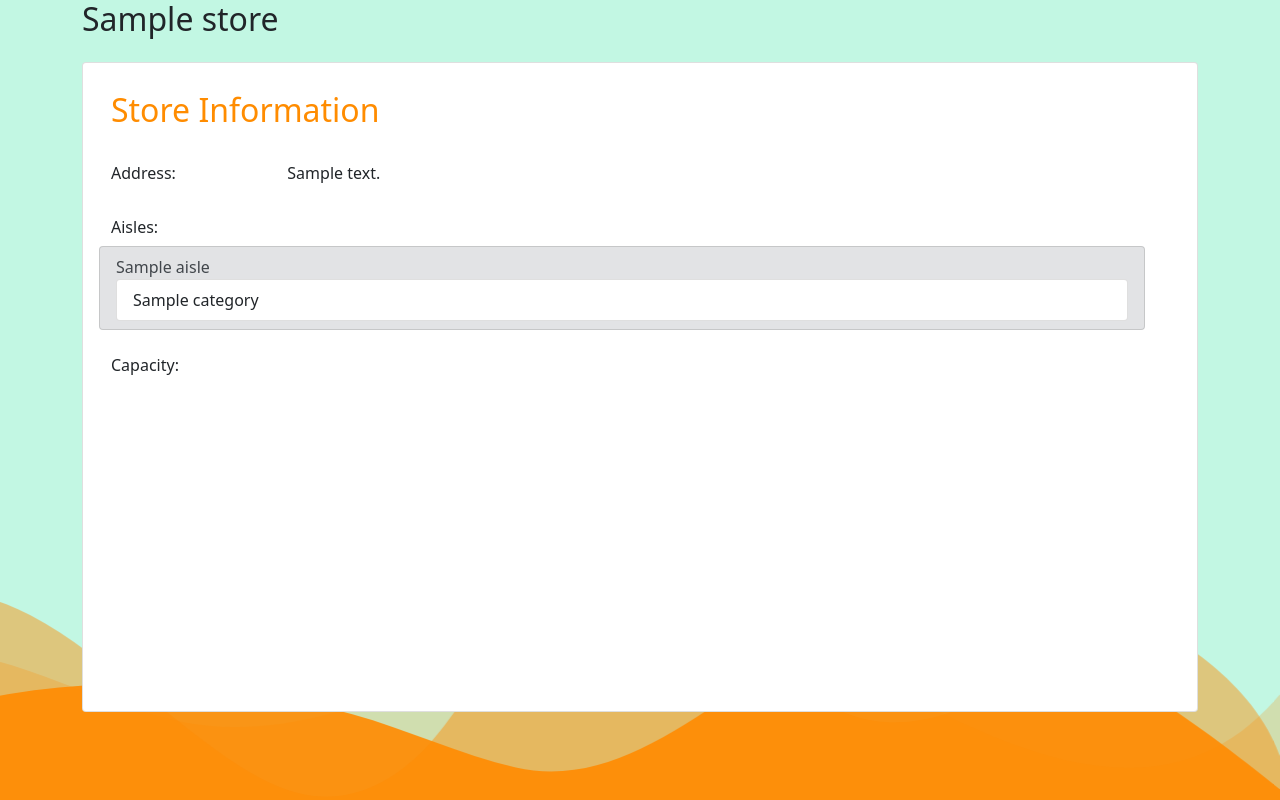
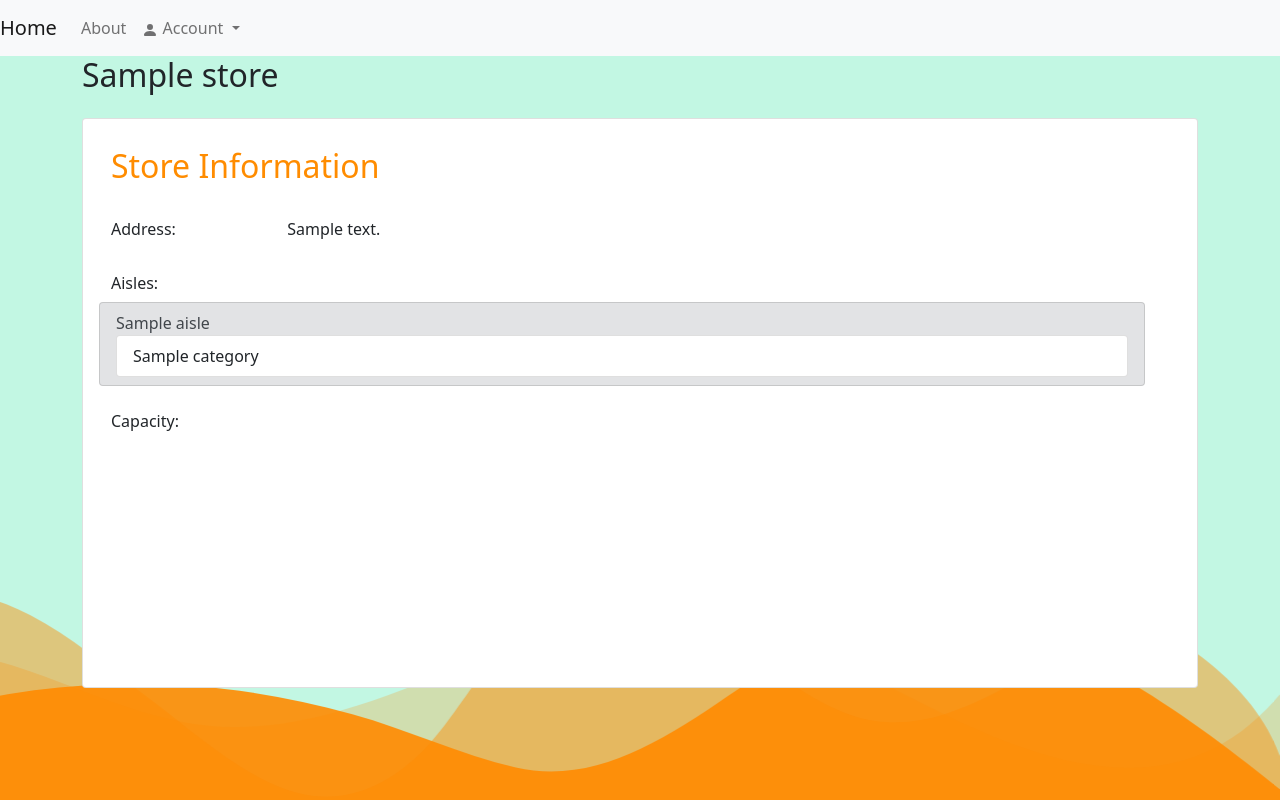
Before and after one commit to UnimibSoftEngCourse2022/progetto-clup-1-gruppo-clup-1, a Flask app: template src/clup/flaskr/templates/store_manager/store_view_manager.html in a window 1280 px wide. Run offline with Flask 2, Linux system fonts and the light colour scheme; the template is opened without the code that fills it: most values are stand-ins (such as "Sample title", 1, 10 or a date in 2020); some libraries are stand-ins or nearby versions.

Commit message:
navigation store manager

```diff
--- a/src/clup/flaskr/templates/store_manager/add_store.html
+++ b/src/clup/flaskr/templates/store_manager/add_store.html
@@ -1,4 +1,5 @@
 {% extends 'base.html' %} {% block title %} Stores {% endblock %} {% block content%}
+{% include 'store_manager/navigation.html' %}
 <div class="mask d-flex align-items-center h-100" style="background-color: rgba(255, 141, 10, 0.527);">
     <div class="container mt-4">
         <p class="h2 mb-4 text">Add Store</p>
--- /dev/null
+++ b/src/clup/flaskr/templates/store_manager/navigation.html
@@ -0,0 +1,32 @@
+<nav class="navbar navbar-expand-lg navbar-light bg-light">
+    <a class="navbar-brand" href="{{url_for('main.show_home')}}">Home</a>
+    <button class="navbar-toggler" type="button" data-toggle="collapse" data-target="#navbarSupportedContent"
+            aria-controls="navbarSupportedContent" aria-expanded="false" aria-label="Toggle navigation">
+        <span class="navbar-toggler-icon"></span>
+    </button>
+    <div class="collapse navbar-collapse" id="navbarSupportedContent">
+        <ul class="navbar-nav me-auto">
+            <li class="nav-item">
+                <a class="nav-link" href="">About</a>
+            </li>
+            <li class="nav-item dropdown">
+                <a class="nav-link dropdown-toggle" href="#" id="navbarDropdown" role="button" data-bs-toggle="dropdown"
+                   aria-haspopup="true" aria-expanded="false">
+                    <svg xmlns="http://www.w3.org/2000/svg" width="16" height="16" fill="currentColor"
+                         class="bi bi-person-fill" viewBox="0 0 16 16">
+                        <path d="M3 14s-1 0-1-1 1-4 6-4 6 3 6 4-1 1-1 1H3zm5-6a3 3 0 1 0 0-6 3 3 0 0 0 0 6z"/>
+                    </svg>
+                    Account
+                </a>
+                <div class="dropdown-menu" aria-labelledby="navbarDropdown">
+                    <a class="dropdown-item">{{ sm.username }}</a>
+                    <a class="dropdown-item">e-mail</a>
+                    <a class="dropdown-item">indirizzo</a>
+                    <div class="dropdown-divider"></div>
+                    <a class="dropdown-item" href="{{url_for('auth.change_password')}}">Change password</a>
+                    <a class="dropdown-item" href="{{url_for('auth.logout')}}">Logout</a>
+                </div>
+            </li>
+        </ul>
+    </div>
+</nav>
--- a/src/clup/flaskr/templates/store_manager/set_aisle.html
+++ b/src/clup/flaskr/templates/store_manager/set_aisle.html
@@ -1,4 +1,5 @@
 {% extends 'base.html' %} {% block title %} Stores {% endblock %} {% block content%}
+{% include 'store_manager/navigation.html' %}
 <div class="mask d-flex align-items-center h-100" style="background-color: rgba(255, 141, 10, 0.527);">
     <div class="container mt-4">
         <p class="h2 mb-4 text">Add Store</p>
--- a/src/clup/flaskr/templates/store_manager/store_manager_home.html
+++ b/src/clup/flaskr/templates/store_manager/store_manager_home.html
@@ -1,6 +1,6 @@
 {% extends 'base.html' %}
 {% block content%}
-
+{% include 'store_manager/navigation.html' %}
 <h1 class="text-center">Your stores:</h1>
 {% if stores|length == 0 %}
 <p class="text-center">non sono presenti store</p>
--- a/src/clup/flaskr/templates/store_manager/store_view_manager.html
+++ b/src/clup/flaskr/templates/store_manager/store_view_manager.html
@@ -1,6 +1,6 @@
 {% extends 'base.html' %} {% block title %} Stores {% endblock %} {% block content%}
 
-
+{% include 'store_manager/navigation.html' %}
 <div class="container">
     <p class="h2 mb-4 text">{{ store_info['store'].name}}</p>
     <div class="card min-vw-80">
@@ -66,7 +66,7 @@
         margin: 4px;
         padding: 4px;
         /*width: 100vh;*/
-        height: 80vh;
+        height: 70vh;
         /*overflow-x: hidden;*/
         overflow-y: auto;
         text-align: justify;
```
Also changed, not shown: src/clup/flaskr/store_manager.py (+10 -3 lines), src/clup/flaskr/templates/user/reservations.html (+11 -1 lines).
